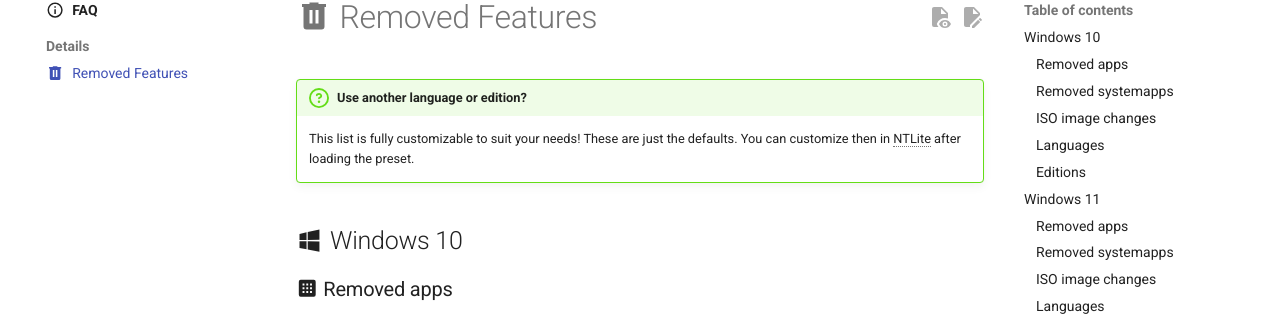
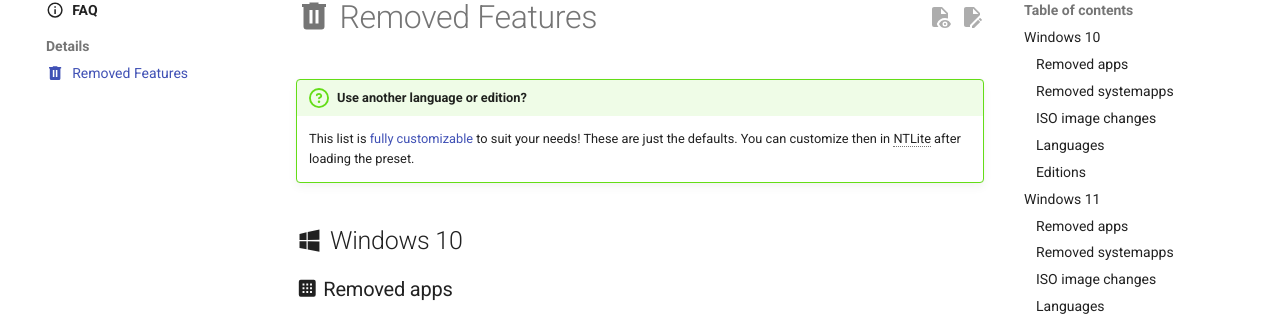
Before and after one commit to Pre-Book/docs, an MkDocs documentation site: the page built from docs/faq/features.md, in a window 1280 px wide and 900 px high. Shown: the part 149-472 px from the top of the window. Built offline with MkDocs 1.6.1 and Material for MkDocs 9.7.7, drawn with Linux system fonts in a browser that asks for light colours; comment, search, counter and statistics services are not loaded; part of the change alters nothing that is shown.

```diff
--- a/docs/faq/features.md
+++ b/docs/faq/features.md
@@ -8,7 +8,7 @@ description: All features that are removed in PreBook by default.
 
 !!! question "Use another language or edition?"
 
-    This list is fully customizable to suit your needs! These are just the defaults. You can customize then in NTLite after loading the preset.
+    This list is [fully customizable](../customization/README.md) to suit your needs! These are just the defaults. You can customize then in NTLite after loading the preset.
 
 
 ## :material-microsoft-windows: Windows 10
```
